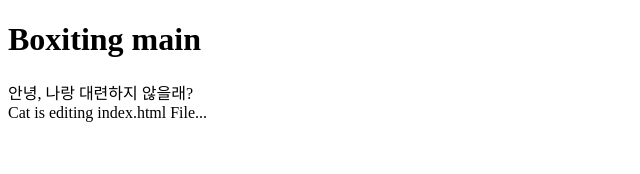
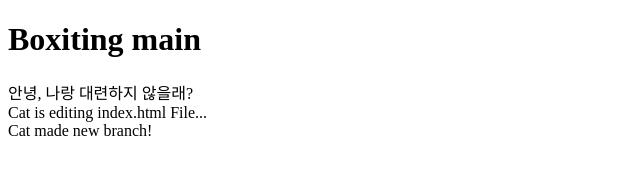
Before and after one commit to kdh8500/git_prac, a plain HTML site: page index.html in a window 1280 px wide. Shown: the whole page, without its empty margins (0-640 px from the left). Drawn offline with Linux system fonts and the light colour scheme.

Commit message:
cat new branch

```diff
--- a/index.html
+++ b/index.html
@@ -8,6 +8,7 @@
         <h1>Boxiting main</h1>
         <div>안녕, 나랑 대련하지 않을래?</div>
         <div>Cat is editing index.html File...</div>
+        <div>Cat made new branch!</div>
     </body>
 </html>
 
```
